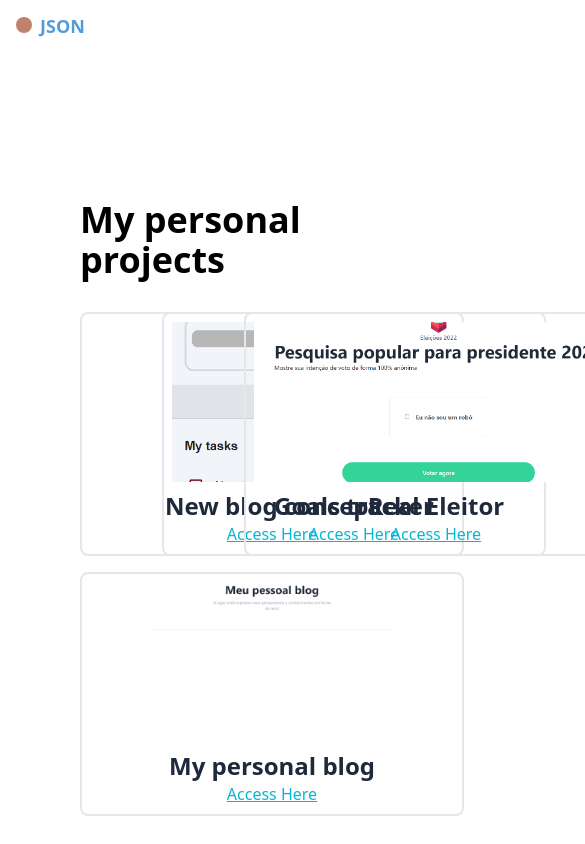
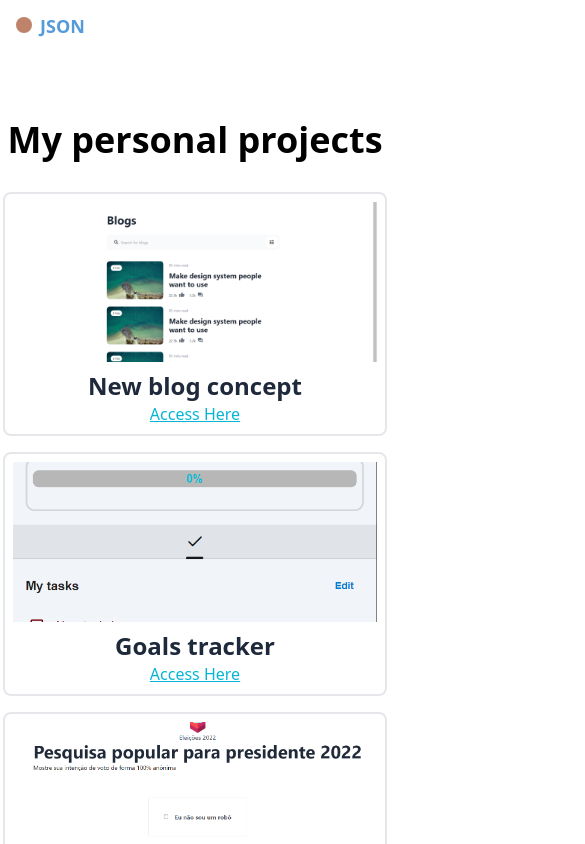
Before and after one commit to sankassio99/portifolio-2023, a Vue app: page / in a window 390 px wide. Shown: the part 2100-2944 px from the top of the page, 585 px wide, since content can reach past the window. Built offline with nearby package versions, Linux system fonts and the light colour scheme.

Commit message:
resposive projects

```diff
--- a/src/components/Projects.vue
+++ b/src/components/Projects.vue
@@ -1,8 +1,8 @@
 <template>
-    <div class="container mx-auto p-20">
-        <h1 class="text-4xl font-bold">My personal projects</h1>
+    <div class="container mx-auto md:p-20">
+        <h1 class="text-4xl font-bold text-center">My personal projects</h1>
 
-        <div class="grid grid-cols-3 gap-4 mt-8">
+        <div class="md:grid md:grid-cols-3 gap-4 mt-8 flex items-center flex-col">
 
             <div v-for="project in projects" class="p-2 rounded-lg border-2 h-auto w-96 flex-col flex items-center">
                 <img :src="project.imgSrc" alt="Profile Picture"
```
